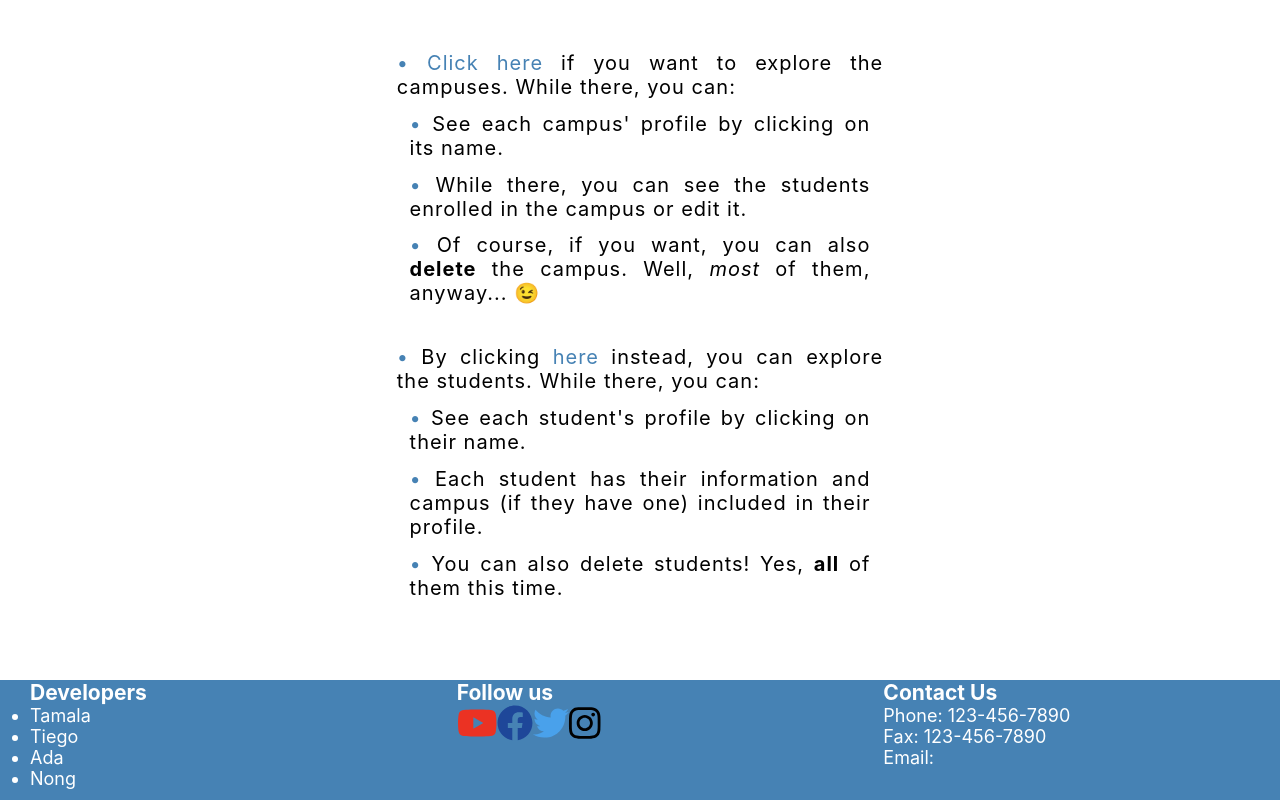
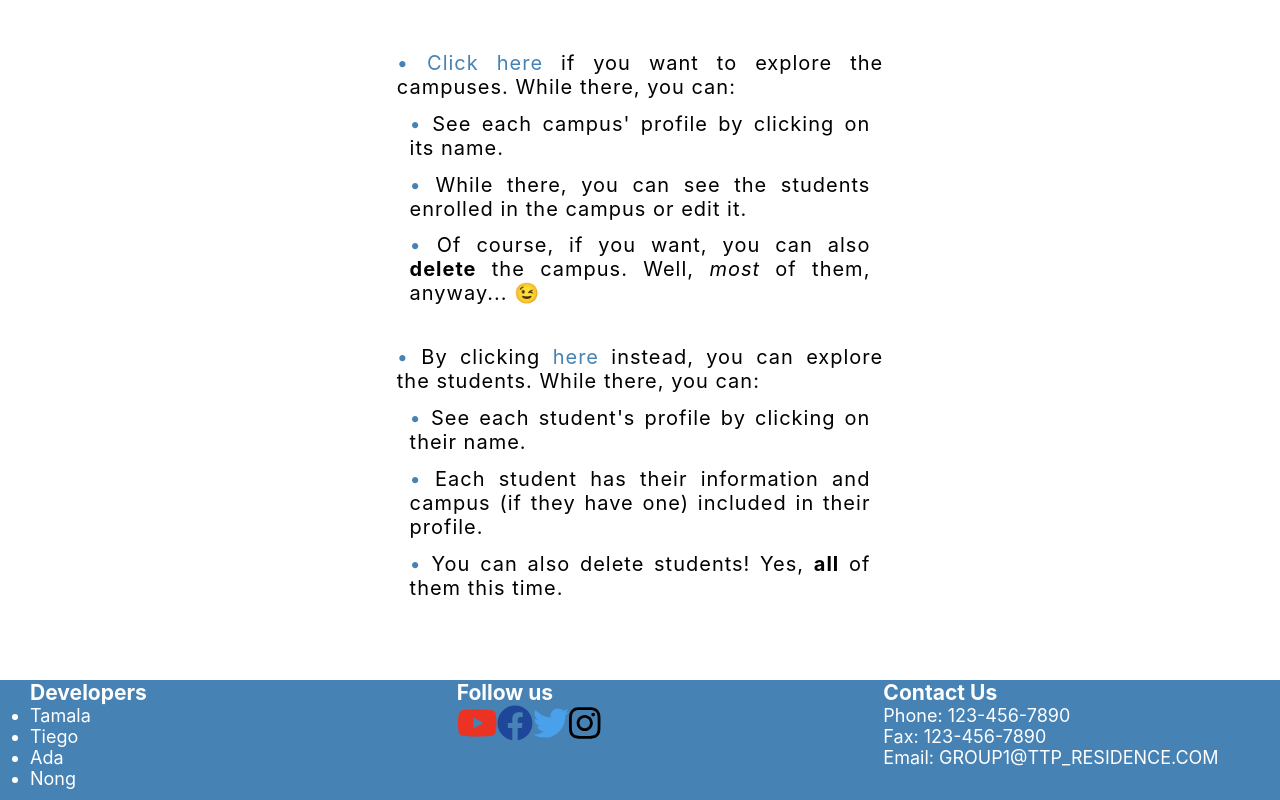
Before and after one commit to marcintomala/Campuses-Students-Frontend, a React (Create React App) app in the folder front-end/: page / in a window 1280 px wide. Shown: the part 249-1049 px from the top of the page. Built offline with nearby package versions, Linux system fonts and the light colour scheme; no server answers.

Commit message:
email updated

```diff
--- a/front-end/src/components/Footer.js
+++ b/front-end/src/components/Footer.js
@@ -4,6 +4,8 @@ import {
   faFacebook,
   faTwitter,
   faInstagram,
+  faGmail,
+
 } from "@fortawesome/free-brands-svg-icons";
 
 import { FontAwesomeIcon } from "@fortawesome/react-fontawesome";
@@ -47,13 +49,14 @@ export default function Footer() {
           >
             <FontAwesomeIcon icon={faInstagram} size="2x" />
           </a>
+
         </div>
 
         <div className="contact-us column">
           <h3>Contact Us</h3>
           <p>Phone: 123-456-7890</p>
           <p>Fax: 123-456-7890</p>
-          <p>Email: </p>
+          <p>Email: GROUP1@TTP_RESIDENCE.COM </p>
         </div>
       </div>
     </footer>
```
